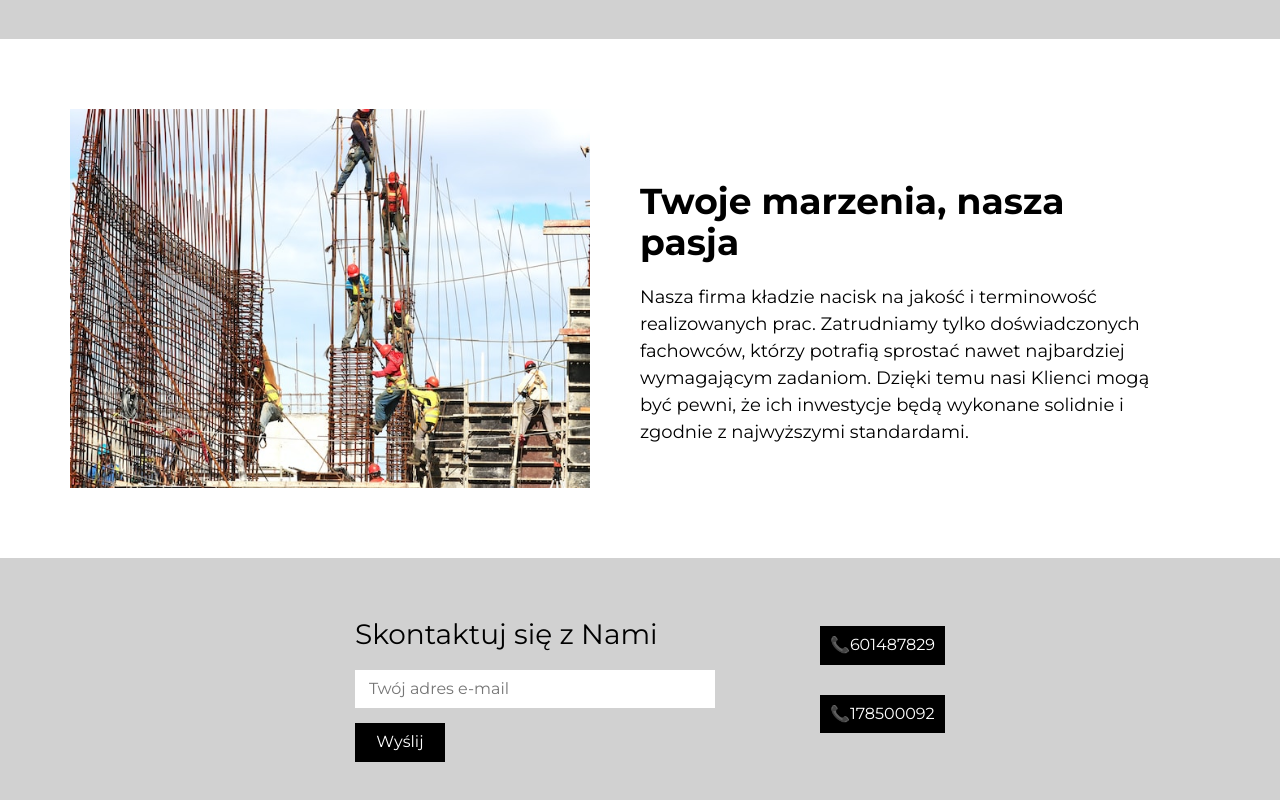
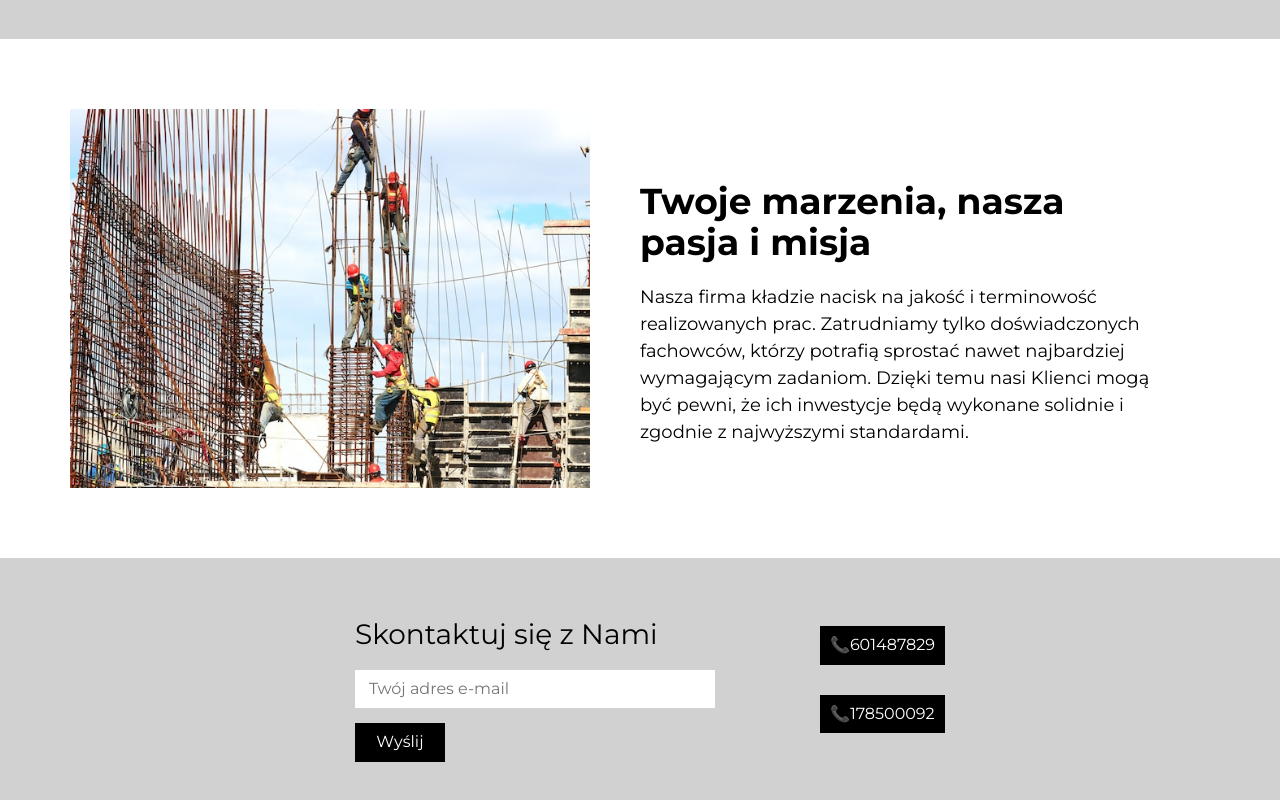
Before and after one commit to kingatos/apex-page-react, a React (Create React App) app: page /o-firmie in a window 1280 px wide. Shown: the part 1939-2739 px from the top of the page. Built offline with nearby package versions, Linux system fonts and the light colour scheme.

Commit message:
changed a text in section about page

```diff
--- a/src/features/about/AboutPage.js
+++ b/src/features/about/AboutPage.js
@@ -65,7 +65,7 @@ const AboutPage = () => (
             <img src={Workaway} alt="wiercenie ściany" />
           </ImageWrapper>
           <TextWrapper>
-            <h2>Twoje marzenia, nasza pasja</h2>
+            <h2>Twoje marzenia, nasza pasja i misja</h2>
             <p>
               Nasza firma kładzie nacisk na jakość i terminowość realizowanych
               prac. Zatrudniamy tylko doświadczonych fachowców, którzy potrafią
```
